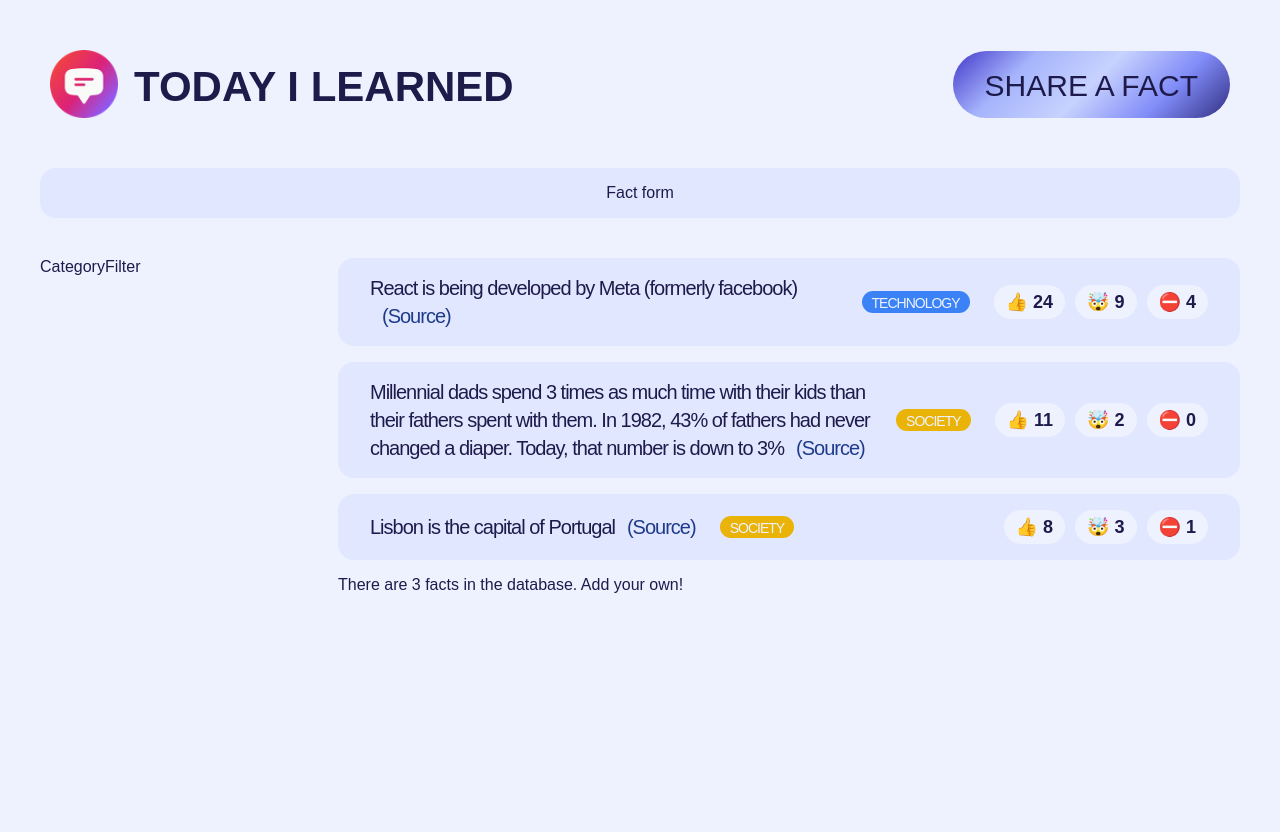
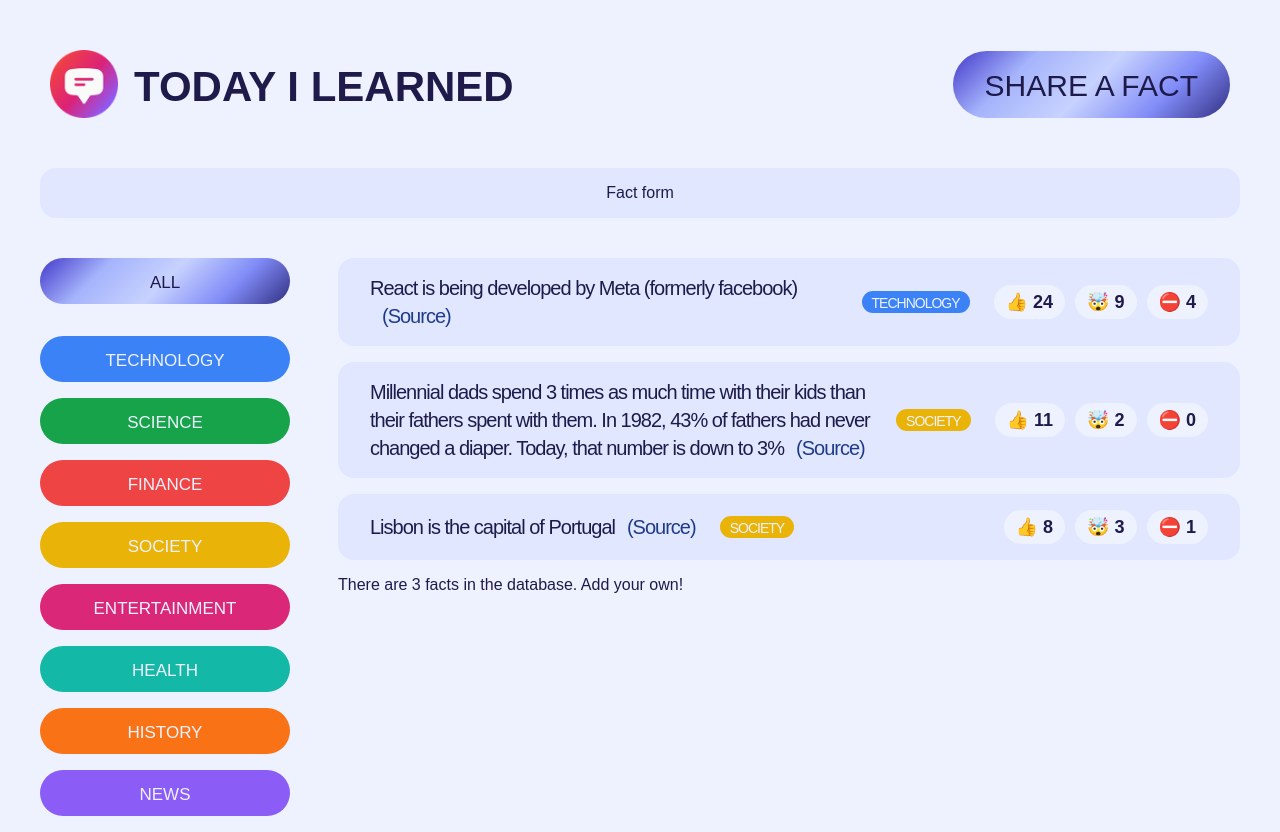
Before and after one commit to xyzdelete/TodayILearnedWebDevelopmentProject, a React (Create React App) app: page / in a window 1280 px wide. Before the commit the page ends 800 px from the top, so only its background shows below. Built offline with nearby package versions, Linux system fonts and the light colour scheme; a web font is replaced by a local one.

Commit message:
Rendering the List of Categories

```diff
--- a/src/App.js
+++ b/src/App.js
@@ -1,15 +1,4 @@
 import "./style.css";
-
-const CATEGORIES = [
-    { name: "technology", color: "#3b82f6" },
-    { name: "science", color: "#16a34a" },
-    { name: "finance", color: "#ef4444" },
-    { name: "society", color: "#eab308" },
-    { name: "entertainment", color: "#db2777" },
-    { name: "health", color: "#14b8a6" },
-    { name: "history", color: "#f97316" },
-    { name: "news", color: "#8b5cf6" }
-];
 
 const initialFacts = [
     {
@@ -76,8 +65,39 @@ function NewFactForm() {
     return <form className="fact-form">Fact form</form>;
 }
 
+const CATEGORIES = [
+    { name: "technology", color: "#3b82f6" },
+    { name: "science", color: "#16a34a" },
+    { name: "finance", color: "#ef4444" },
+    { name: "society", color: "#eab308" },
+    { name: "entertainment", color: "#db2777" },
+    { name: "health", color: "#14b8a6" },
+    { name: "history", color: "#f97316" },
+    { name: "news", color: "#8b5cf6" }
+];
+
 function CategoryFilter() {
-    return <aside>CategoryFilter</aside>;
+    return (
+        <aside>
+            <ul>
+                <li className="category">
+                    <button className="btn btn-all-categories">All</button>
+                </li>
+
+                {CATEGORIES.map((category) => (
+                    <li
+                        key={category.name}
+                        className="category">
+                        <button
+                            className="btn btn-category"
+                            style={{ backgroundColor: category.color, color: "#eef2ff" }}>
+                            {category.name}
+                        </button>
+                    </li>
+                ))}
+            </ul>
+        </aside>
+    );
 }
 
 function FactList() {
```
